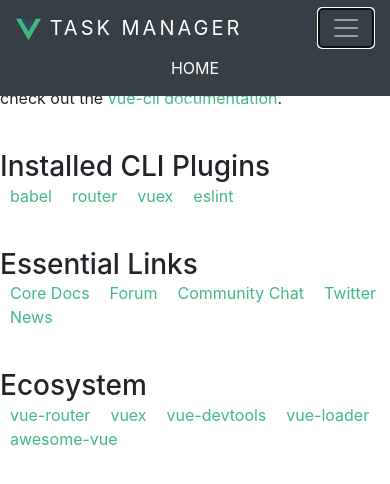
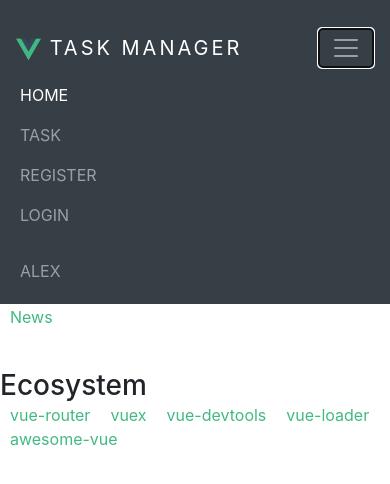
Before and after one commit to ZeroCurse/aarcher-mevn-task-app, a Vue app: page / in a window 390 px wide. Both pictures are taken after a click on the button "Toggle navigation". Shown: the top 484 px of the page. Built offline with nearby package versions, Linux system fonts and the light colour scheme.

Commit message:
style: add responsive styling for navbar and update bootstrap ul for links

```diff
--- a/src/assets/css/style.css
+++ b/src/assets/css/style.css
@@ -18,3 +18,15 @@
 li.nav-item a {
   text-transform: uppercase;
 }
+
+@media screen and (max-width: 767px) {
+  div#navbarCollapse {
+    width: 100%;
+    position: fixed;
+    top: 75px;
+    left: 0;
+    padding-left: 20px;
+    padding-bottom: 5px;
+    background-color: #373f46;
+  }
+}
--- a/src/components/Navbar.vue
+++ b/src/components/Navbar.vue
@@ -9,7 +9,7 @@
                 <span class="navbar-toggler-icon"></span>
             </button>
     <div class="collapse navbar-collapse" id="navbarCollapse">
-      <ul id="menu-main-nav" class="navbar-nav nav-fill ml-auto">
+      <ul class="navbar-nav ml-auto mb-2 mb-md-0">
         <li class="nav-item active">
           <a class="nav-link" href="#">Home <span class="sr-only">(current)</span></a>
         </li>
```
